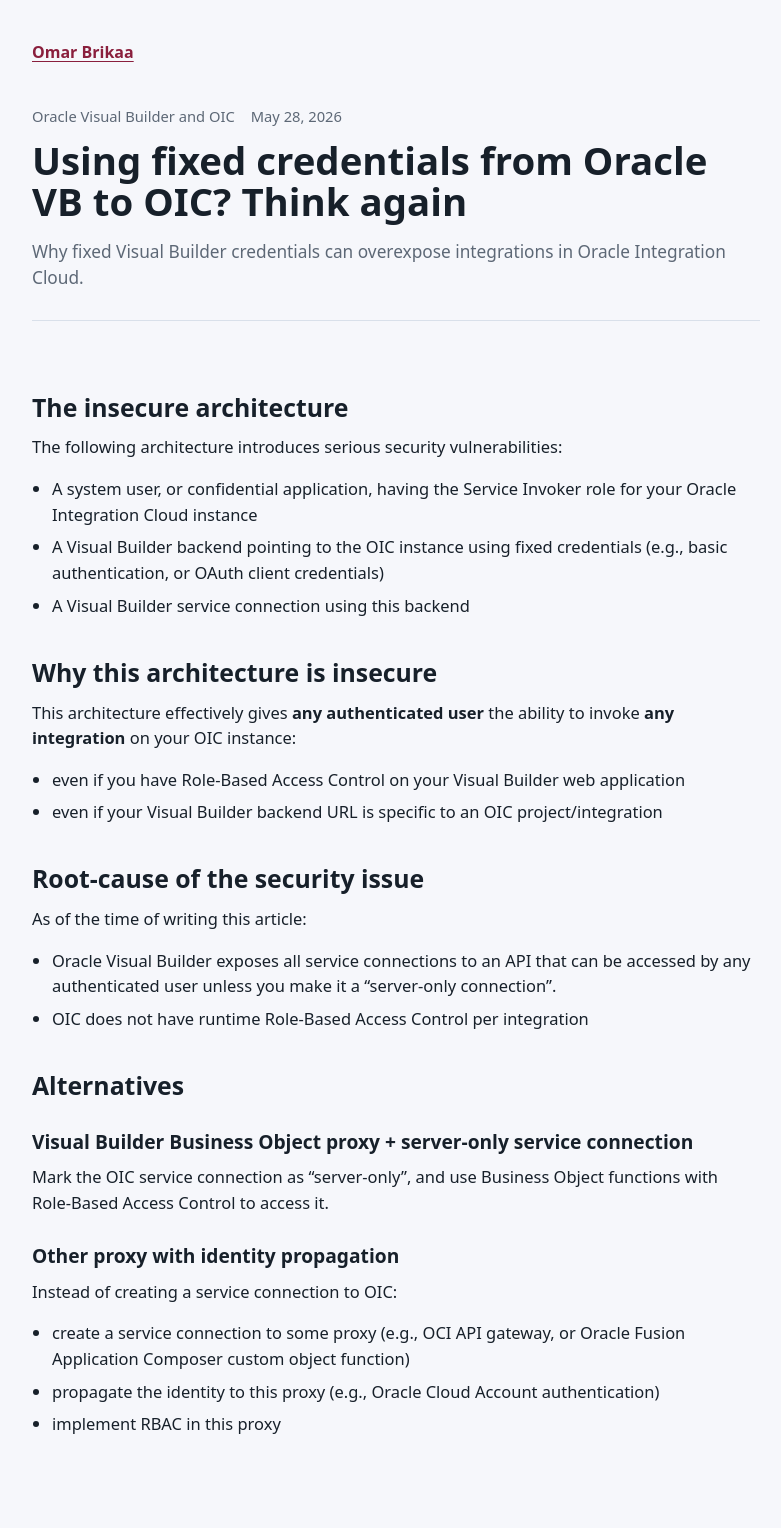
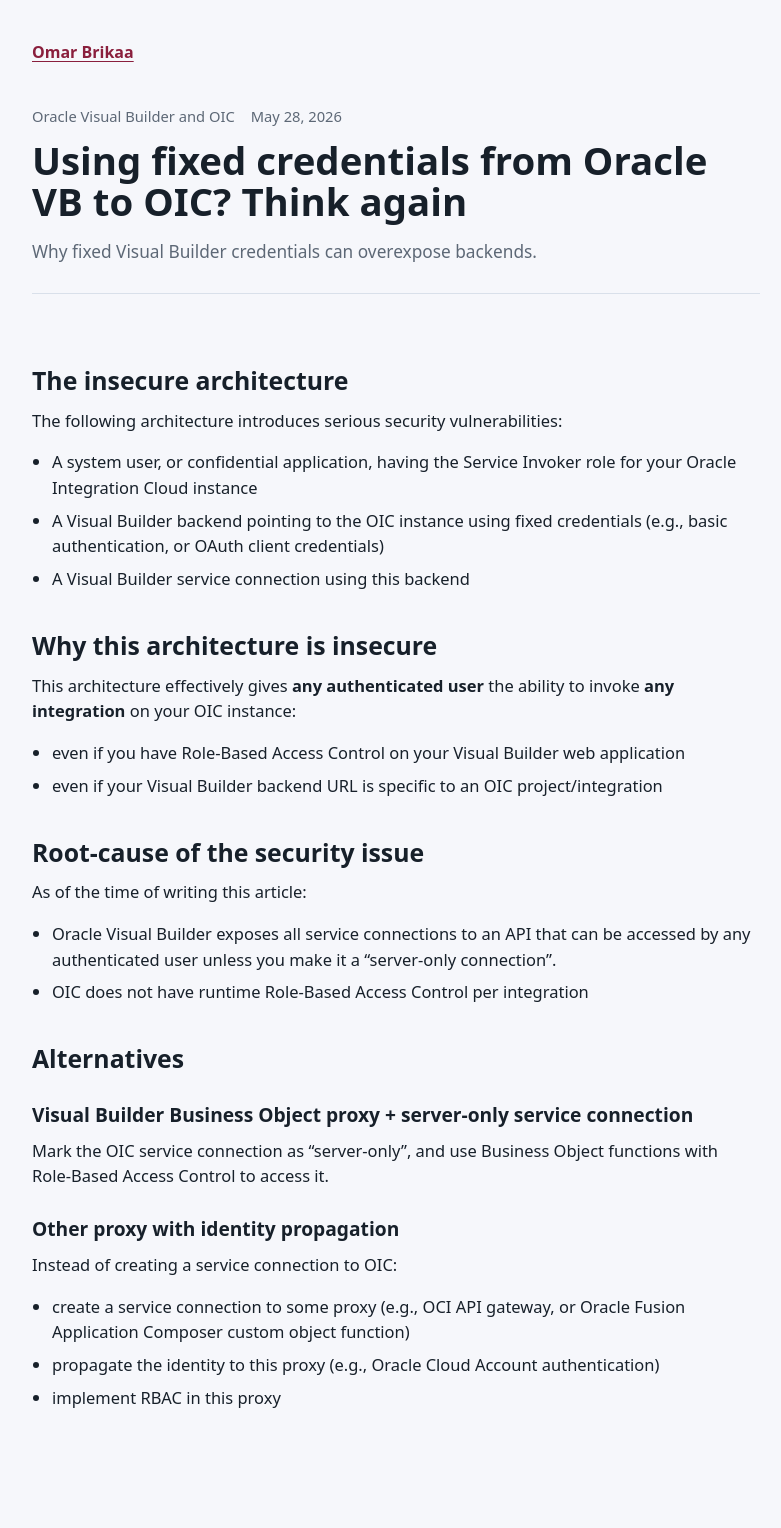
Before and after one commit to Brikaa/brikaa.github.io, a Jekyll site: the page built from visual-builder-oic-fixed-credentials.md, in a window 1280 px wide. Shown: the whole page, without its empty margins (244-1025 px from the left). Built offline with Jekyll 4.4.1, drawn with Linux system fonts in a browser that asks for light colours; after the commit the page ends 1501 px from its top, so only the background shows below that.

Commit message:
Change article summary

```diff
--- a/visual-builder-oic-fixed-credentials.md
+++ b/visual-builder-oic-fixed-credentials.md
@@ -1,7 +1,7 @@
 ---
 layout: article
 title: Using fixed credentials from Oracle VB to OIC? Think again
-description: Why fixed Visual Builder credentials can overexpose integrations in Oracle Integration Cloud.
+description: Why fixed Visual Builder credentials can overexpose backends.
 date: 2026-05-28
 topic: Oracle Visual Builder and OIC
 article: true
```
